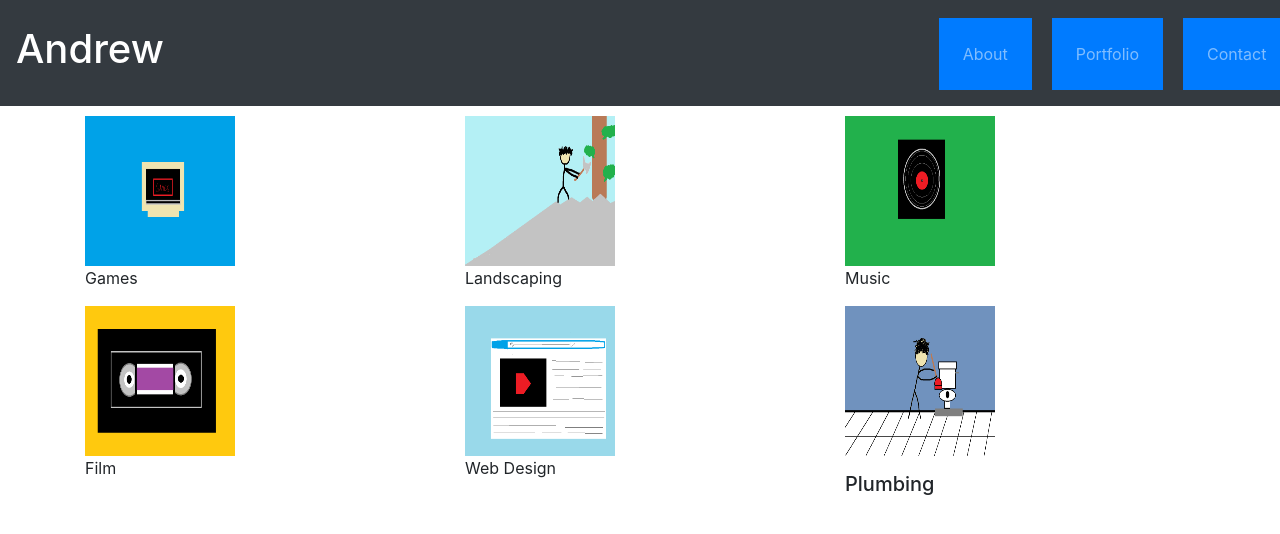
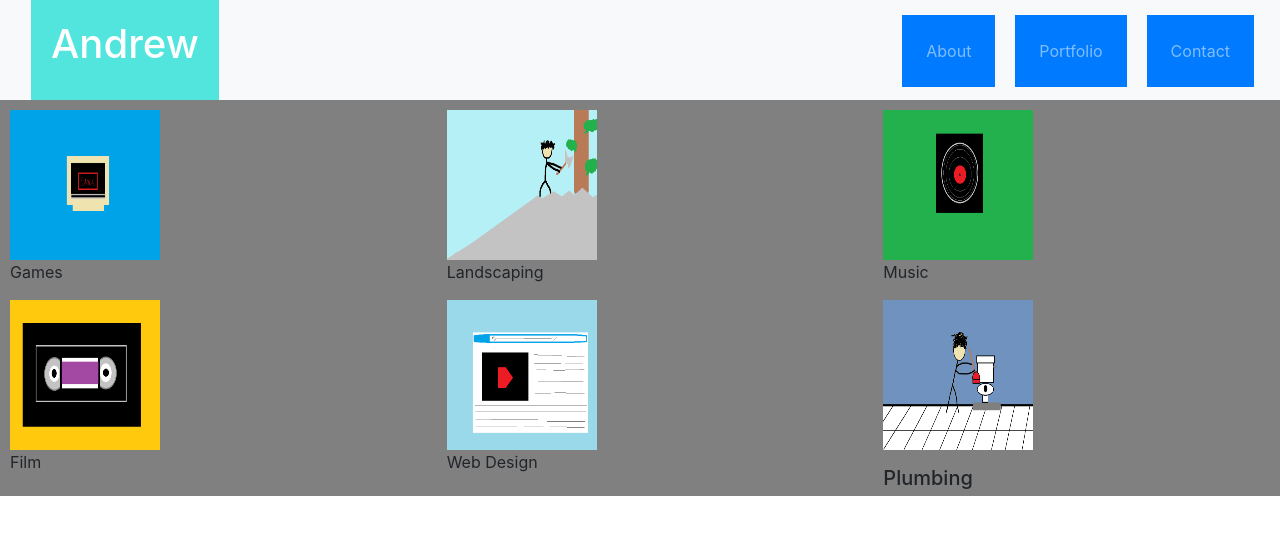
Before and after one commit to siricoa94/Bootstrap-Portfolio, a plain HTML site: page portfolio.html in a window 1280 px wide. Shown: the top 534 px of the page. Drawn offline with nearby package versions, Linux system fonts and the light colour scheme.

Commit message:
took nav bar out of body, added background color to div container in body. changed nav color style in this commit or previous. added padding to images. aligned content to fit screen as desired.

```diff
--- a/portfolio.html
+++ b/portfolio.html
@@ -9,17 +9,16 @@
     <link rel="stylesheet" href="https://stackpath.bootstrapcdn.com/bootstrap/4.3.1/css/bootstrap.min.css"
         integrity="sha384-ggOyR0iXCbMQv3Xipma34MD+dH/1fQ784/j6cY/iJTQUOhcWr7x9JvoRxT2MZw1T" crossorigin="anonymous">
 </head>
-
-<body>
-    <nav class="navbar navbar-expand-lg navbar-dark bg-dark">
-        <a class="navbar-brand" href="#">
-            <h1>Andrew</h1>
+<nav class="navbar navbar-expand-lg navbar-dark bg-light" style="height: 100px">
+    <div class="container">
+        <a style="height: 100px; color: white; background: rgba(5, 221, 210, 0.685)">
+            <h1 style="padding: 20px;">Andrew</h1>
         </a>
-        <div class="collapse navbar-collapse" id="navbarSupportedContent" style="margin-left: 60%;">
+    </div>
+    <div class="collapse navbar-collapse" id="navbarSupportedContent" style="margin-left: 50%;">
         <ul class="navbar-nav mr-auto">
             <li class="nav-item active">
-                    <div class="p-3 mb-2 bg-primary text-white" style="margin: 10px;"><a class="nav-link"
-                            href="index.html">
+                <div class="p-3 mb-2 bg-primary text-white" style="margin: 10px;"><a class="nav-link" href="index.html">
                         About <span class="sr-only">(current)</span></a>
                 </div>
             </li>
@@ -38,31 +37,32 @@
         </ul>
     </div>
 </nav>
-    <div class="container">
+<body>
+    <div class="container; width: 100%; height: 100%;" style="background: grey">
         <div class="row">
-            <div class="col-md-4" style="top: 10px;">
+            <div class="col-md-4" style="top: 10px; left: 10px;">
                 <img class="Image_box" src="assets\images\games.png" width="150" height="150">
                 <p class="Image_text">Games</p>
             </div>
-            <div class="col-md-4" style="top: 10px;">
+            <div class="col-md-4" style="top: 10px; left: 10px;">
                 <img class="Image_box" src="assets\images\tree.png" width="150" height="150">
                 <p class="Image_text">Landscaping</p>
             </div>
-            <div class="col-md-4" style="top: 10px;">
+            <div class="col-md-4" style="top: 10px; left: 10px;">
                 <img class="Image_box" src="assets\images\music.png" width="150" height="150">
                 <p class="Image_text">Music</p>
             </div>
         </div>
         <div class="row">
-            <div class="col-md-4" style="top: 10px;">
+            <div class="col-md-4" style="top: 10px; left: 10px;">
                 <img class="Image_box" src="assets\images\movie.png" width="150" height="150">
                 <p class="Image_text">Film</p>
             </div>
-            <div class="col-md-4" style="top: 10px;">
+            <div class="col-md-4" style="top: 10px; left: 10px;">
                 <img class="Image_box" src="assets\images\web.png" width="150" height="150">
                 <p class="Image_text">Web Design</p>
             </div>
-            <div class="col-md-4" style="top: 10px;">
+            <div class="col-md-4" style="top: 10px; left: 10px;">
                 <img class="Image_box" src="assets\images\plumbing.png" width="150" height="150">
                 <p class="Image_text">
                     <h5>Plumbing</h5>
```
Also changed, not shown: contact.html (+9 -8 lines), index.html (+9 -8 lines). Lines whose indentation alone changed are shown as unchanged.
